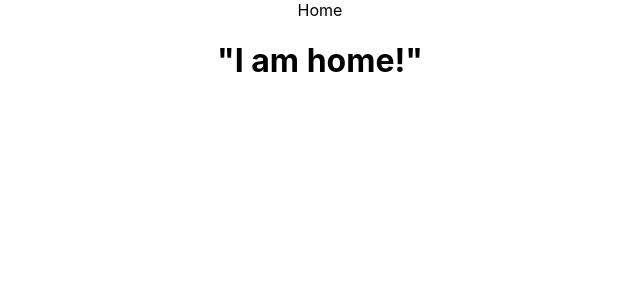
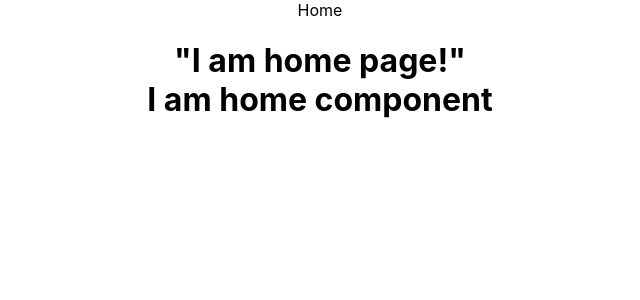
Before and after one commit to ssssuki/journey-and-journal, a React (Create React App) app in the folder client/: page / in a window 1280 px wide. Shown: the top 300 px of the page, without its empty margins (320-960 px from the left). Built offline with nearby package versions, Linux system fonts and the light colour scheme.

Commit message:
built out simple home page and home component

```diff
--- a/client/src/App.js
+++ b/client/src/App.js
@@ -1,11 +1,8 @@
 import "./App.css";
 import { Route , Routes } from "react-router-dom";
 
-import { useEffect } from 'react';
-import axios from 'axios';
-
 // Pages
-import Home from "./pages/Home";
+import HomePage from "./pages/HomePage";
 
 function App() {
 
@@ -14,7 +11,7 @@ function App() {
     <Routes>
       <Route
         exact path="/"
-        element={<Home />}>
+        element={<HomePage />}>
       </Route>
     </Routes>
   </div>;
--- /dev/null
+++ b/client/src/components/Home.js
@@ -0,0 +1,5 @@
+export default function Home () {
+  return(
+    <div>I am home component</div>
+  )
+}
--- a/client/src/pages/Home.js
+++ b/client/src/pages/HomePage.js
@@ -1,7 +1,10 @@
 import { useEffect } from 'react';
 import axios from 'axios';
 
-export default function Home() {
+// Component
+import Home from "../components/Home"
+
+export default function HomePage() {
 
   useEffect(() => {
     axios.get('http://localhost:8080/').then(res => {
@@ -10,5 +13,7 @@ export default function Home() {
     });
   }, []);
 
-  return <h1>"I am home!"</h1>
+  return <h1>"I am home page!"
+    <Home />
+  </h1>
 }
```
